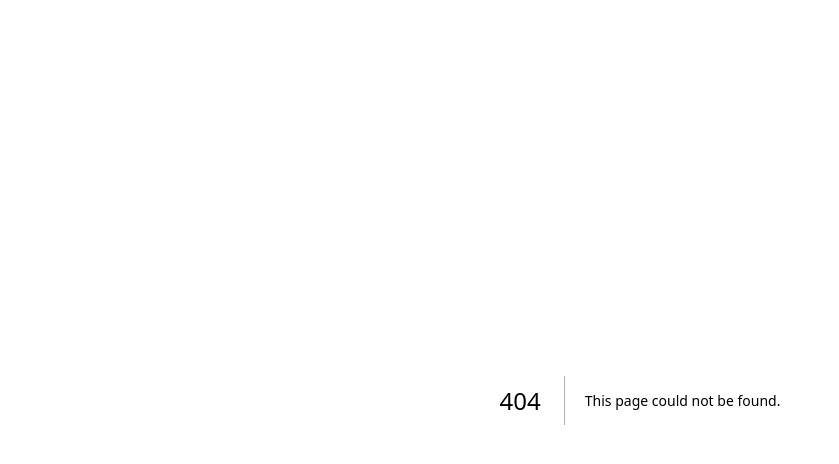
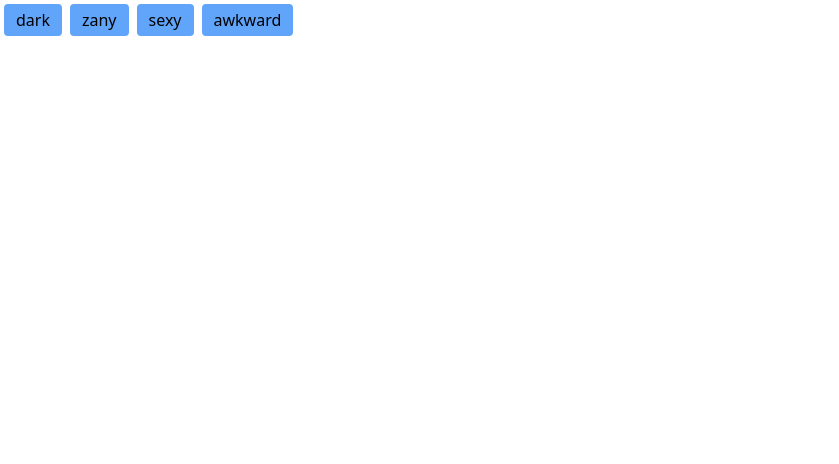
Before and after one commit to josh-levinson/setlist, a Next.js app: page /tags in a window 1280 px wide. Before the commit this address had no page. Shown: the top 464 px of the page, without its empty margins (0-839 px from the left). Built offline with nearby package versions, Linux system fonts and the light colour scheme.

Commit message:
some tags

```diff
--- /dev/null
+++ b/components/JokeItem.jsx
@@ -0,0 +1,10 @@
+import React from "react";
+
+export default function JokeItem(props) {
+  return (
+    <div key={props.joke.name} class="grid grid-cols-4">
+      <div class="col-span-3 rounded m-1 px-3 py-1 bg-red-400">{props.joke.name}</div>
+      <div class="col-span-1 rounded m-1 px-3 py-1 bg-red-400">{props.joke.rating}</div>
+    </div>
+  );
+}
--- a/components/RowItem.jsx
+++ /dev/null
@@ -1,10 +0,0 @@
-import React from "react";
-
-export default function RowItem(props) {
-return (
-  <div key={props.joke.name} class="grid grid-cols-4">
-    <div class="col-span-3 rounded m-1 px-3 py-1 bg-red-400">{props.joke.name}</div>
-    <div class="col-span-1 rounded m-1 px-3 py-1 bg-red-400">{props.joke.rating}</div>
-  </div>
-);
-}
--- /dev/null
+++ b/components/TagItem.jsx
@@ -0,0 +1,7 @@
+import React from "react";
+
+export default function TagItem(props) {
+  return (
+    <div key={props.tag} class="rounded m-1 px-3 py-1 bg-blue-400">{props.tag}</div>
+  );
+}
--- /dev/null
+++ b/pages/tags.js
@@ -0,0 +1,18 @@
+import React from "react";
+import TagItem from "@/components/TagItem";
+
+function ListTags({ tags }) {
+  return (
+    <div class="flex flex-row">
+      {tags.map((tags) =>
+        <TagItem tag={tags} />
+      )}
+    </div>
+  );
+}
+export default function Tags() {
+  const tags = ['dark', 'zany', 'sexy', 'awkward'];
+
+  return(<ListTags tags={tags} />)
+
+}
```
